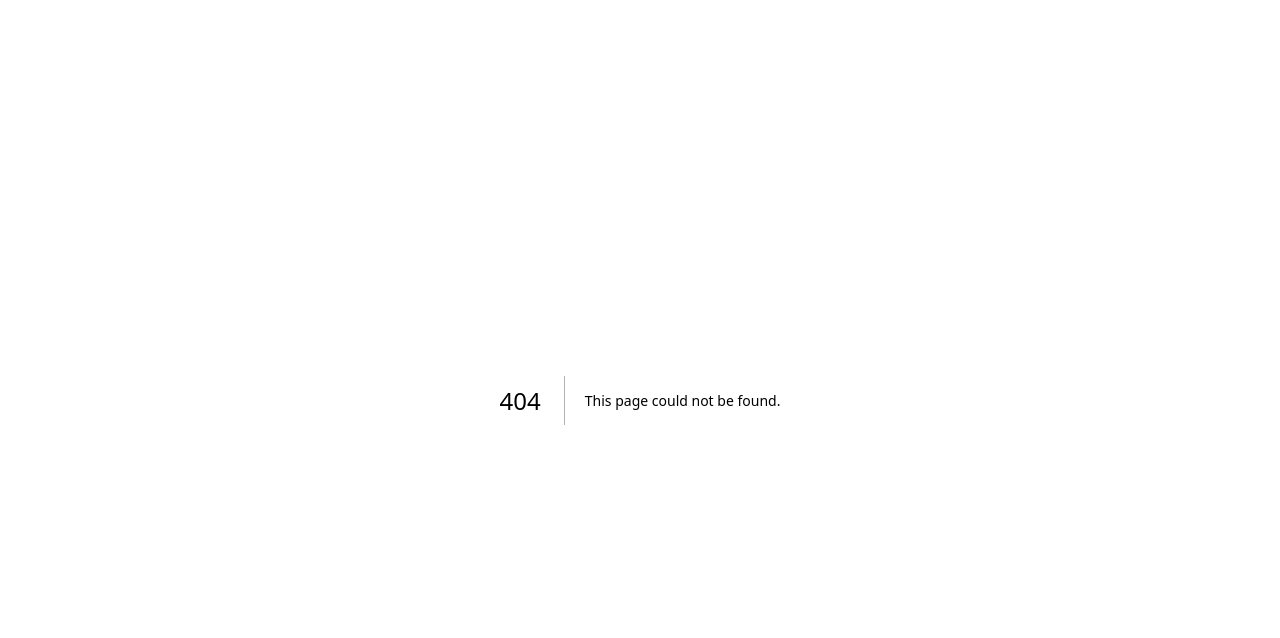
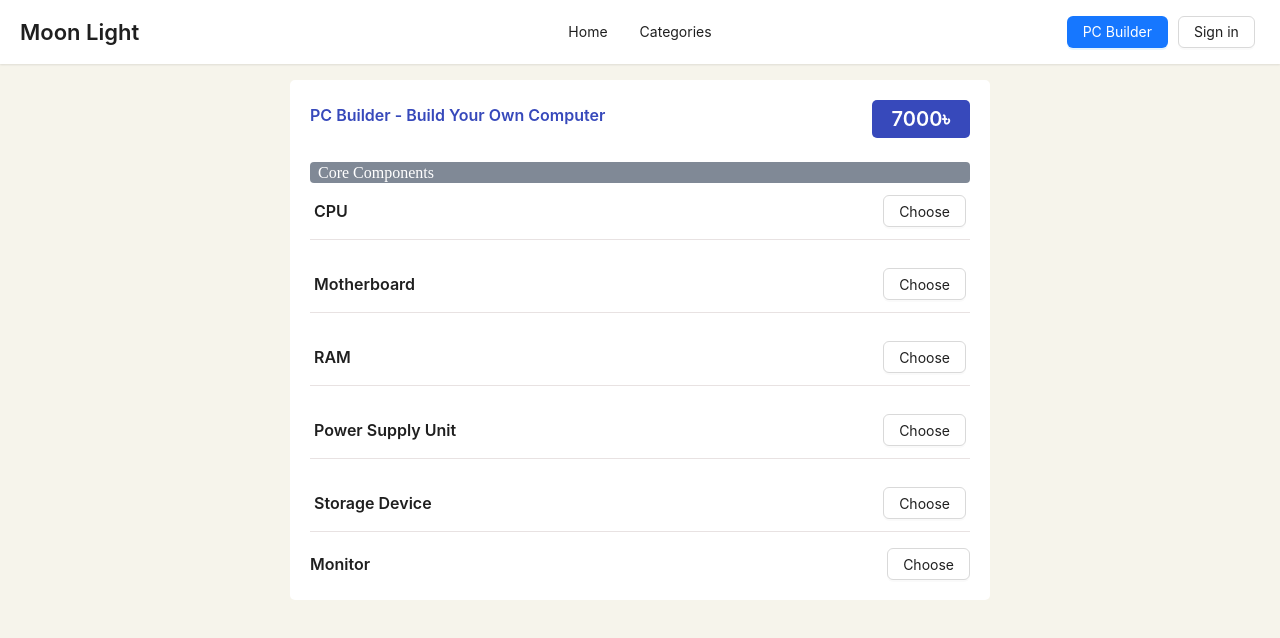
Before and after one commit to habiburrahman26/pc-build-with-nextjs, a Next.js app: page /tool/pc-builder in a window 1280 px wide. Before the commit this address had no page. Shown: the top 638 px of the page. Built offline with nearby package versions, Linux system fonts and the light colour scheme.

Commit message:
pc builder design done

```diff
--- a/layout/Navbar.jsx
+++ b/layout/Navbar.jsx
@@ -80,7 +80,7 @@ const Navbar = () => {
           </Col>
           <Col xs={0} sm={0} md={4}>
             <Button type="primary" style={{ marginRight: '10px' }}>
-              <Link href="/pc-build">PC Builder</Link>
+              <Link href="/tool/pc-builder">PC Builder</Link>
             </Button>
             <Button>
               <Link href="/sign-in">Sign in</Link>
--- a/pages/product/[productId].js
+++ b/pages/product/[productId].js
@@ -55,7 +55,7 @@ const items = [
 
 const ProductDetailsPage = () => {
   return (
-    <section className='details-section'>
+    <section className='details-section' style={{}}>
       <div className="details-header">
         <div>
           <Image
--- /dev/null
+++ b/pages/tool/pc-builder.js
@@ -0,0 +1,78 @@
+import RootLayout from '@/layout/RootLayout';
+import { Button, Card, Space, Typography } from 'antd';
+import Link from 'next/link';
+import React from 'react';
+
+const PcBuilderPage = () => {
+  return (
+    <section className="pc-build">
+      <div className="flex-between">
+        <Typography.Title level={5} style={{ color: '#3749BB' }}>
+          PC Builder - Build Your Own Computer
+        </Typography.Title>
+        <Space className="price-item-card">
+          <Typography.Title level={4} style={{ color: '#fff', margin: 0 }}>
+            7000৳
+          </Typography.Title>
+        </Space>
+      </div>
+      <p className='core-heading'>Core Components</p>
+      <div className='flex-vertical'>
+        <div className="flex-between border-bottom">
+          <Typography.Title level={5} style={{ margin: 0 }}>
+            CPU
+          </Typography.Title>
+          <Button>
+            <Link href="/tool/processor">Choose</Link>
+          </Button>
+        </div>
+        <div className="flex-between border-bottom">
+          <Typography.Title level={5} style={{ margin: 0 }}>
+            Motherboard
+          </Typography.Title>
+          <Button>
+            <Link href="/tool/motherboard">Choose</Link>
+          </Button>
+        </div>
+        <div className="flex-between border-bottom">
+          <Typography.Title level={5} style={{ margin: 0 }}>
+            RAM
+          </Typography.Title>
+          <Button>
+            <Link href="/tool/ram">Choose</Link>
+          </Button>
+        </div>
+        <div className="flex-between border-bottom">
+          <Typography.Title level={5} style={{ margin: 0 }}>
+            Power Supply Unit
+          </Typography.Title>
+          <Button>
+            <Link href="/tool/power-supply">Choose</Link>
+          </Button>
+        </div>
+        <div className="flex-between border-bottom">
+          <Typography.Title level={5} style={{ margin: 0 }}>
+            Storage Device
+          </Typography.Title>
+          <Button>
+            <Link href="/tool/storage-device">Choose</Link>
+          </Button>
+        </div>
+        <div className="flex-between">
+          <Typography.Title level={5} style={{ margin: 0 }}>
+            Monitor
+          </Typography.Title>
+          <Button>
+            <Link href="/tool/monitor">Choose</Link>
+          </Button>
+        </div>
+      </div>
+    </section>
+  );
+};
+
+export default PcBuilderPage;
+
+PcBuilderPage.getLayout = function getLayout(page) {
+  return <RootLayout>{page}</RootLayout>;
+};
--- a/styles/globals.css
+++ b/styles/globals.css
@@ -14,6 +14,23 @@ body {
 a {
   color: inherit;
   text-decoration: none;
+}
+
+.flex-between {
+  display: flex;
+  align-items: center;
+  justify-content: space-between;
+}
+
+.flex-vertical{
+  display: flex;
+  flex-direction: column;
+  gap: 16px;
+}
+
+.border-bottom{
+  padding: 12px 4px;
+  border-bottom: 1px solid #E8E2E2;
 }
 
 .navbar-header {
@@ -33,16 +50,10 @@ a {
   justify-content: center;
 }
 
-.flex-between {
-  display: flex;
-  align-items: center;
-  justify-content: space-between;
-}
-
 .details-section {
   padding: 20px;
-  background: '#fff';
-  min-height: '100vh';
+  min-height: 100vh;
+  background: #fff;
 }
 
 .details-header {
@@ -62,10 +73,6 @@ a {
   margin-bottom: 12px;
 }
 
-.product-tab {
-  /* font-size: 6px; */
-}
-
 .ant-tabs-card > .ant-tabs-nav .ant-tabs-tab-active {
   background: #3a98b9;
   color: #fff;
@@ -74,6 +81,29 @@ a {
 
 .ant-tabs .ant-tabs-tab.ant-tabs-tab-active .ant-tabs-tab-btn {
   color: #fff;
+}
+
+.pc-build {
+  max-width: 700px;
+  padding: 20px;
+  border-radius: 5px;
+  margin: 16px auto;
+  background: #fff;
+}
+
+.price-item-card {
+  background: #3749bb;
+  padding: 5px 20px;
+  border-radius: 5px;
+}
+
+.core-heading{
+  margin: 24px 0 0 0;
+  color: #fff;
+  padding: 1.5px 8px;
+  font-weight: 500;
+  background-color: #808996;
+  border-radius: 4px;
 }
 
 @media only screen and (max-width: 768px) {
```
Also changed, not shown: pages/tool/[toolName].js (added, +54 -0 lines).
